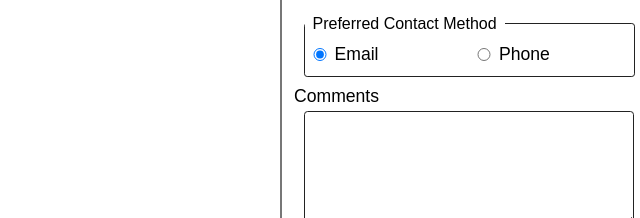
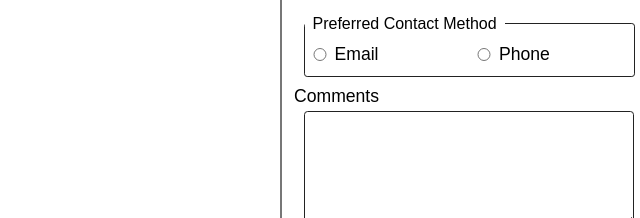
Before and after one commit to kdowens8-Devyn/1.2-assignment, a plain HTML site: page index.html in a window 1280 px wide. Shown: the part 900-1118 px from the top of the page, 171-811 px from the left. Drawn offline with Linux system fonts and the light colour scheme.

Commit message:
Update index.html

```diff
--- a/index.html
+++ b/index.html
@@ -47,7 +47,7 @@
 				<input type="tel">
 				<fieldset>
 					<legend>Preferred Contact Method</legend>
-					<input type="radio" name="contact" value="1" checked>
+					<input type="radio" name="contact" value="1">
 					<label for="email">Email</label>
 					<input type="radio" name="contact" value="2">
 					<label for="phone">Phone</label>
```
